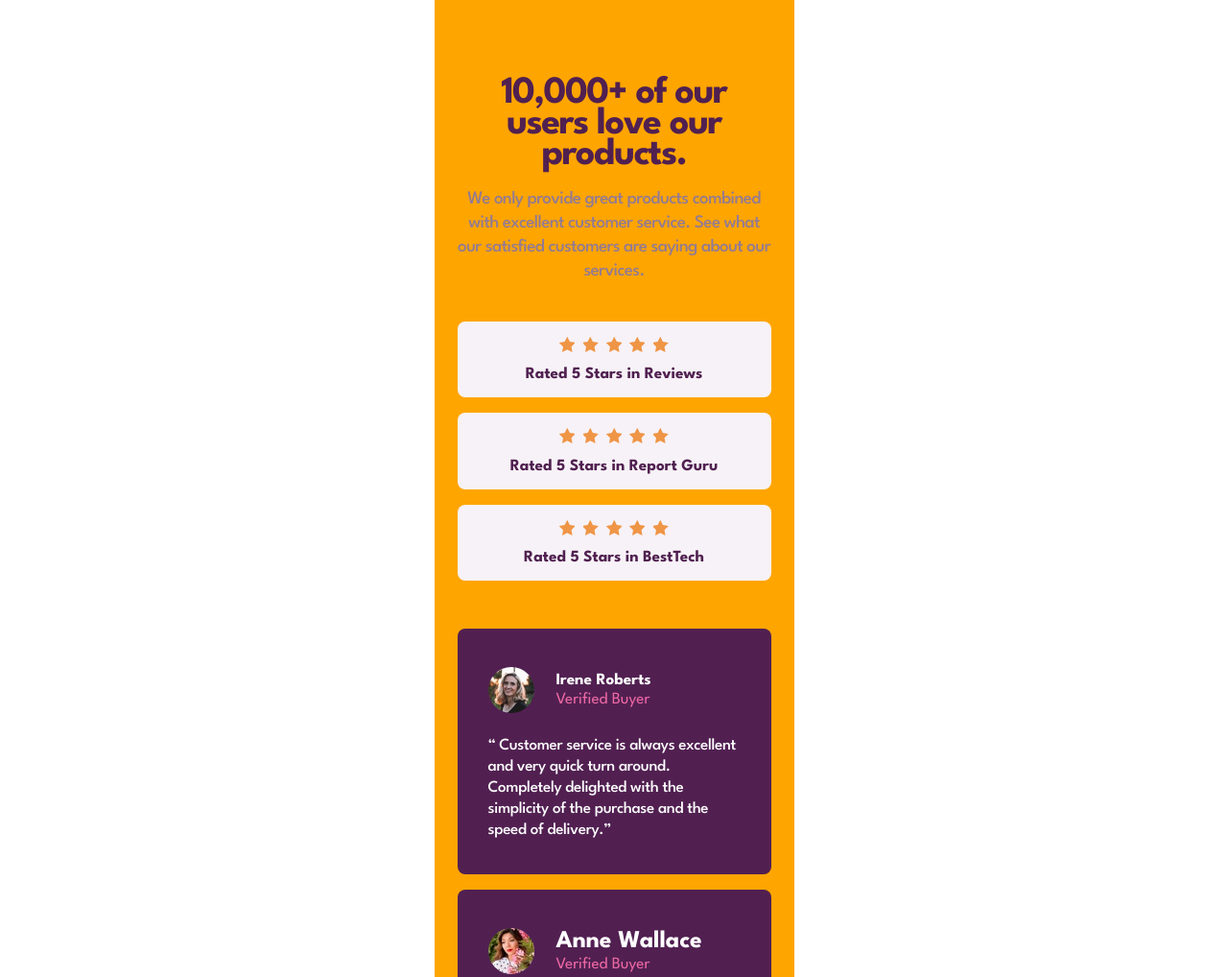
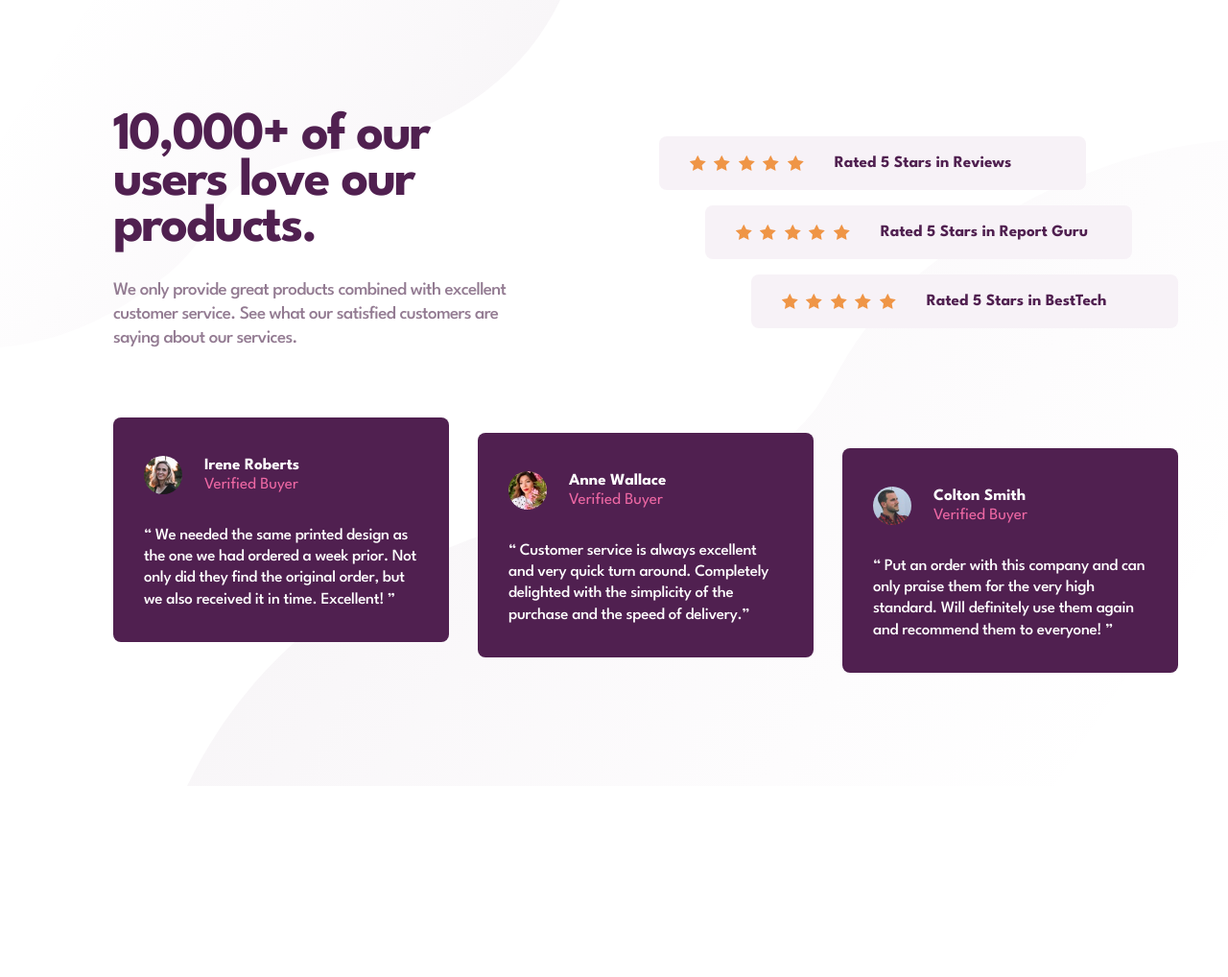
Before and after one commit to SauravFrontendDev/Social-proof-section, a website built with Vite: page index.html in a window 1280 px wide. Shown: the top 1018 px of the page at 96% size. After the commit the page ends 819 px from the top, so only its background shows below. Built offline with nearby package versions, Linux system fonts and the light colour scheme.

Commit message:
desktop design completed

```diff
--- a/assets/index.css
+++ b/assets/index.css
@@ -37,66 +37,98 @@ img {
 }
 
 /* =====================
-======  Custom Classes ========
+======  Page CSS ========
 ========================*/
+.bg__top,
+.bg__bottom {
+  position: absolute;
+
+  background-repeat: no-repeat;
+  background-size: cover;
+  background-position: center;
+  z-index: -1;
+}
+
+.bg__top {
+  background-image: url("./images/bg-pattern-top-desktop.svg");
+  width: 584px;
+  height: 362px;
+  top: 0;
+  left: 0;
+}
+.bg__bottom {
+  background-image: url("./images/bg-pattern-bottom-desktop.svg");
+  width: 1085px;
+  height: 673px;
+  bottom: 0;
+  right: 0;
+}
+
+body {
+  min-height: 100vh;
+  padding: 7.375rem;
+  position: relative;
+}
 
 .container {
-  width: 23.438rem;
+  width: 69.375rem;
   margin-inline: auto;
-  padding: 5.125rem 1.5rem 6.188rem;
-  background-color: orange;
+  display: flex;
+  flex-direction: column;
+  gap: 4.375rem;
 }
 
+.details__container {
+  display: flex;
+  justify-content: space-between;
+  align-items: center;
+}
+.text__container {
+  display: flex;
+  flex-direction: column;
+  gap: 1.75rem;
+  width: 28rem;
+}
 .heading__primary {
   color: var(--dark-magenta);
-  font-size: 2.5rem;
+  font-size: 3.5rem;
   font-weight: 700;
-  line-height: 0.8;
-  letter-spacing: -1.429px;
-  margin-bottom: 1.063rem;
+  line-height: 0.85714;
+  letter-spacing: -2px;
 }
-
-/* Normal Styles */
-
-.details__container {
-  margin-bottom: 3.125rem;
-}
-.text__container {
-  text-align: center;
-  margin-bottom: 2.5rem;
-}
-
 .text {
   color: var(--grayish-magenta);
   font-size: 1.188rem;
   font-weight: 500;
-  line-height: 1.316;
+  line-height: 1.32;
   letter-spacing: -0.633px;
 }
-
 .rating__container {
   display: flex;
   flex-direction: column;
   gap: 1rem;
+
+  /* width: 33.75rem; */
 }
-
 .rating {
-  padding: 1rem;
+  border-radius: 0.5rem;
+  background: #f7f2f7;
+  padding: 1.25rem 2rem;
   display: flex;
-  flex-direction: column;
-  gap: 0.952rem;
-  background-color: var(--light-grayish-magenta);
-  border-radius: 0.5rem;
   align-items: center;
-  justify-content: center;
+  gap: 2rem;
+  width: 27.813rem;
+}
+.rating:nth-child(2) {
+  margin-left: 3rem;
+}
+.rating:nth-child(3) {
+  margin-left: 6rem;
 }
 .stars {
   display: flex;
+  align-items: center;
   gap: 0.528rem;
-}
-.star {
-  width: 1rem;
-  height: 1rem;
 }
 .rating__text {
   color: var(--dark-magenta);
@@ -104,50 +136,54 @@ img {
   font-weight: 700;
   line-height: normal;
 }
-
 .testimonials__container {
+  color: #fff;
+  display: flex;
+  gap: 1.875rem;
+}
+.testimonial {
+  border-radius: 0.5rem;
+  background: var(--dark-magenta);
+  padding: 2.5rem 2rem 2.188rem;
+  width: 21.875rem;
   display: flex;
   flex-direction: column;
-  gap: 1rem;
+  gap: 2rem;
+  font-size: 1.063rem;
+  height: 14.625rem;
 }
-.testimonial {
-  border-radius: 8px;
-  background: #512051;
-  padding: 2.5rem 2rem 2.188rem;
-  color: var(--white);
+.testimonial:nth-child(2) {
+  margin-top: 1rem;
+}
+.testimonial:nth-child(3) {
+  margin-top: 2rem;
 }
 .author__details {
   display: flex;
+  align-items: center;
   gap: 1.438rem;
-  align-items: center;
-  margin-bottom: 1.438rem;
+}
+.author__img-box {
+  width: 2.5rem;
+  height: 2.5rem;
+  border-radius: 50%;
+  overflow: hidden;
 }
 .author__credentials {
-  font-size: 1.063rem;
+  line-height: normal;
   display: flex;
   flex-direction: column;
-  gap: 0.25rem;
+  gap: 4px;
 }
 .author__name {
   font-weight: 700;
-  line-height: normal;
 }
 .author__title {
   color: var(--soft-pink);
 
-  font-style: normal;
   font-weight: 400;
-  line-height: normal;
 }
-.author__img-box {
-  width: 3rem;
-  height: 3rem;
-  border-radius: 50%;
-  overflow: hidden;
-}
-
 .testimonial__message {
-  font-size: 1.063rem;
   font-weight: 500;
   line-height: 1.3;
   letter-spacing: -0.304px;
--- a/index.html
+++ b/index.html
@@ -148,9 +148,9 @@
             </div>
           </div>
           <p class="testimonial__message">
-            “ Customer service is always excellent and very quick turn around.
-            Completely delighted with the simplicity of the purchase and the
-            speed of delivery.”
+            “ We needed the same printed design as the one we had ordered a week
+            prior. Not only did they find the original order, but we also
+            received it in time. Excellent! ”
           </p>
         </div>
         <div class="testimonial">
@@ -163,14 +163,14 @@
               />
             </div>
             <div class="author__credentials">
-              <h2 class="author__name">Anne Wallace</h2>
+              <p class="author__name">Anne Wallace</p>
               <p class="author__title">Verified Buyer</p>
             </div>
           </div>
           <p class="testimonial__message">
-            “ Put an order with this company and can only praise them for the
-            very high standard. Will definitely use them again and recommend
-            them to everyone! ”
+            “ Customer service is always excellent and very quick turn around.
+            Completely delighted with the simplicity of the purchase and the
+            speed of delivery.”
           </p>
         </div>
         <div class="testimonial">
@@ -183,17 +183,19 @@
               />
             </div>
             <div class="author__credentials">
-              <h2 class="author__name">Colton Smith</h2>
+              <p class="author__name">Colton Smith</p>
               <p class="author__title">Verified Buyer</p>
             </div>
           </div>
           <p class="testimonial__message">
-            “ We needed the same printed design as the one we had ordered a week
-            prior. Not only did they find the original order, but we also
-            received it in time. Excellent! ”
+            “ Put an order with this company and can only praise them for the
+            very high standard. Will definitely use them again and recommend
+            them to everyone! ”
           </p>
         </div>
       </div>
     </main>
+    <div class="bg__top"></div>
+    <div class="bg__bottom"></div>
   </body>
 </html>
```
